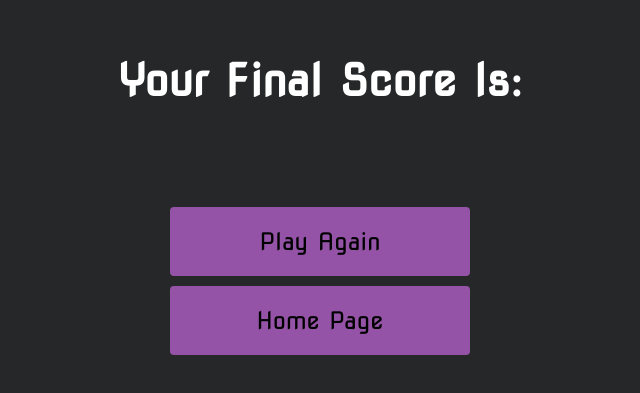
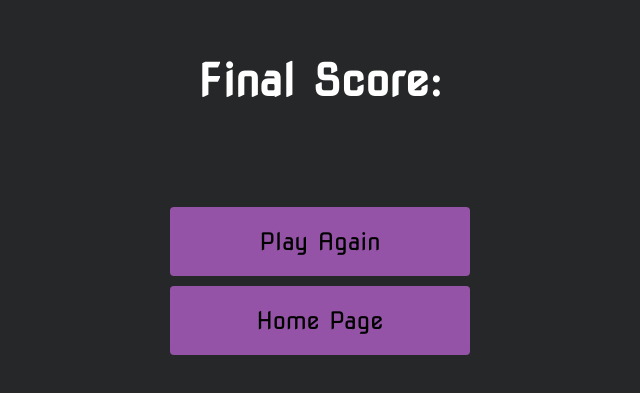
Before and after one commit to leamor96/mardi-gras-project, a plain HTML site: page trivia quiz/end.html in a window 1280 px wide. Shown: the part 191-584 px from the top of the page, without its empty margins (320-960 px from the left). Drawn offline with Linux system fonts and the light colour scheme.

Commit message:
Add files via upload

```diff
--- a/trivia quiz/end.html
+++ b/trivia quiz/end.html
@@ -10,7 +10,7 @@
 <body>
     <div class="container">
         <div id="end" class="flex-center flex-column">
-            <h1>Your Final Score Is:</h1>
+            <h1>Final Score:</h1>
             <h1 id="finalScore">0</h1>
             <a href="game.html" class="btn">Play Again</a>
             <a href="../index.html" class="btn">Home Page</a>
```
